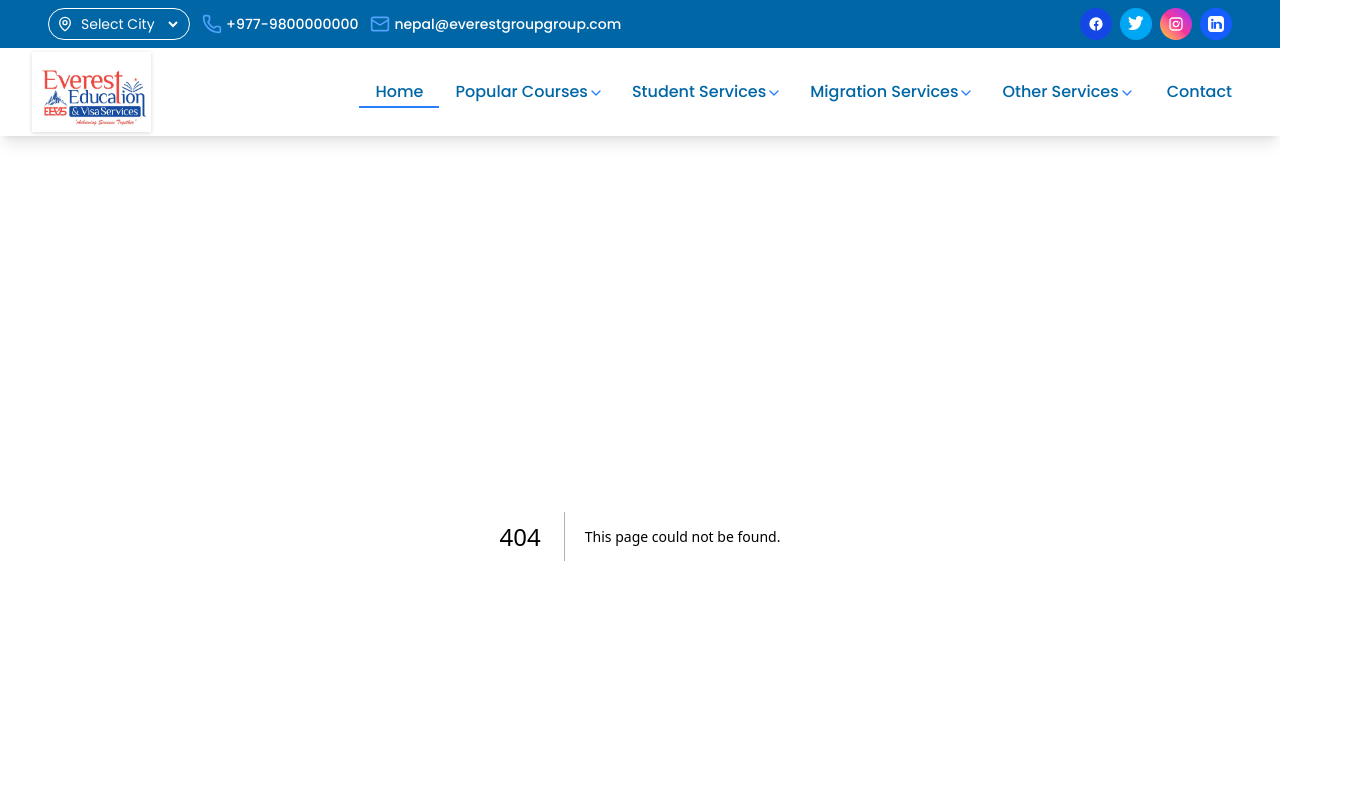
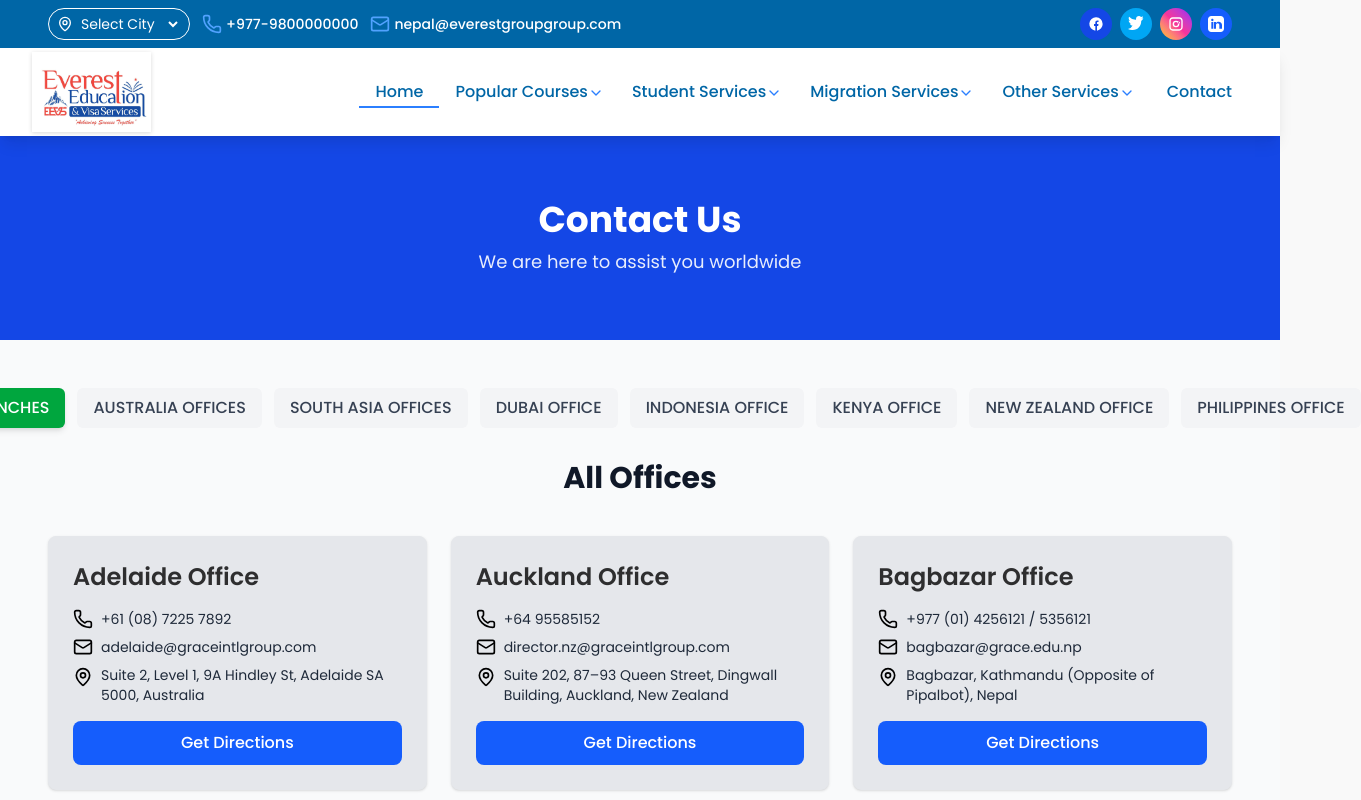
Before and after one commit to sunilkarki98/everest-landing-page, a Next.js app: page /contact in a window 1280 px wide. Before the commit this address had no page. Shown: the top 800 px of the page, 1361 px wide, since content can reach past the window. Built offline with nearby package versions, Linux system fonts and the light colour scheme.

Commit message:
4rth commit

```diff
--- /dev/null
+++ b/src/app/contact/page.tsx
@@ -0,0 +1,14 @@
+import Offices from "@/components/Offices";
+
+export default function Contact() {
+  return (
+    <main className="min-h-screen bg-gray-50">
+      <section className="w-full bg-blue-700 text-white py-16 text-center">
+        <h1 className="text-4xl font-bold">Contact Us</h1>
+        <p className="text-lg mt-2 opacity-90">We are here to assist you worldwide</p>
+      </section>
+
+      <Offices />
+    </main>
+  );
+}
--- a/src/app/globals.css
+++ b/src/app/globals.css
@@ -41,3 +41,11 @@ body {
 html {
   scroll-behavior: smooth;
 }
+
+.scrollbar-hide::-webkit-scrollbar {
+  display: none;
+}
+.scrollbar-hide {
+  -ms-overflow-style: none;
+  scrollbar-width: none;
+}
--- a/src/app/layout.tsx
+++ b/src/app/layout.tsx
@@ -2,6 +2,7 @@ import type { Metadata } from "next";
 import { Poppins } from "next/font/google";
 import "./globals.css";
 import Header from "@/components/Header"; // Import Header
+import FooterSection from "@/components/sections/FooterSection";
 
 // Load Poppins font
 const poppins = Poppins({
@@ -30,6 +31,7 @@ export default function RootLayout({
         <Header />
         {/* Page Content */}
         <main>{children}</main>
+        <FooterSection />
       </body>
     </html>
   );
--- a/src/app/page.tsx
+++ b/src/app/page.tsx
@@ -1,29 +1,18 @@
 
-"use client"
-import Header from "@/components/Header";
 import Hero from "@/components/Hero";
 import BlogSection from "@/components/sections/BlogSection";
 import ContactUs from "@/components/sections/ContactUs";
 import EmployeeSection from "@/components/sections/EmployeeSection";
 import FeaturedSection from "@/components/sections/FeaturedSection";
 import FeedbackSection from "@/components/sections/FeedbackSection";
-import FooterSection from "@/components/sections/FooterSection";
 import ServicesSection from "@/components/sections/ServicesSection";
 import WelcomeSection from "@/components/sections/WelcomeSection";
 import AssociatedUniversities from "@/components/sections/AssociatedUniversities";
-import { useEffect } from "react";
 import FaqSection from "@/components/sections/FaqSection";
 import BranchesMapSection from "@/components/sections/BranchesMapSection";
 
 export default function Page() {
   // In your layout or home page
-  useEffect(() => {
-    if (window.location.hash) {
-      const id = window.location.hash.replace("#", "");
-      const el = document.getElementById(id);
-      if (el) el.scrollIntoView({ behavior: "smooth" });
-    }
-  }, []);
 
   return (
     <>
@@ -39,8 +28,6 @@ export default function Page() {
       <AssociatedUniversities />
       <FaqSection />
       <ContactUs />
-      {/* Footer Section */}
-      <FooterSection />
     </>
   );
 }
--- a/src/components/Navbar.tsx
+++ b/src/components/Navbar.tsx
@@ -9,7 +9,7 @@ type MenuKey = "popular" | "student" | "migration" | "other";
 interface MenuItem {
   key: MenuKey;
   label: string;
-  href: string;
+  href: string | null;
   links: Array<{
     label: string;
     href: string;
@@ -28,7 +28,6 @@ export default function Navbar({
   className = "",
   logoSrc = "/images/logo.jpeg",
   logoAlt = "Everest Education",
-  brandName = "GRACE INTERNATIONAL",
 }: NavbarProps) {
   const [mobileOpen, setMobileOpen] = useState(false);
   const [dropdownOpen, setDropdownOpen] = useState<Record<MenuKey, boolean>>({
@@ -46,34 +45,19 @@ export default function Navbar({
     {
       key: "popular",
       label: "Popular Courses",
-      href: "#popular-courses",
+      href: null,
       links: [
-        {
-          label: "Business Studies",
-          href: "/courses/BusinessStudies",
-        },
-        {
-          label: "Health And Science",
-          href: "/courses/HealthAndScience",
-        },
-        {
-          label: "Information Technologies",
-          href: "/courses/InformationTechnologies",
-        },
-        {
-          label: "Engineering",
-          href: "/courses/Engineering",
-        },
-        {
-          label: "Trade Courses",
-          href: "/courses/TradeCourses",
-        },
+        { label: "Business Studies", href: "/courses/BusinessStudies" },
+        { label: "Health And Science", href: "/courses/HealthAndScience" },
+        { label: "Information Technologies", href: "/courses/InformationTechnologies" },
+        { label: "Engineering", href: "/courses/Engineering" },
+        { label: "Trade Courses", href: "/courses/TradeCourses" },
       ],
     },
     {
       key: "student",
       label: "Student Services",
-      href: "/services/student",
+      href: null,
       links: [
         { label: "Education Service", href: "/services/EducationalService" },
         { label: "Educational Partners", href: "/services/EducationalPartners" },
@@ -83,11 +67,11 @@ export default function Navbar({
     {
       key: "migration",
       label: "Migration Services",
-      href: "/services/migration",
+      href: null,
       links: [
         { label: "Student Visa/SC 500", href: "/migration/StudentVisa" },
         { label: "Visitor Visa/SC600", href: "/migration/VisitorVisa" },
-        { label: "TSS Visa/ SC 482", href: "/migration/TssVisa" },
+        { label: "TSS Visa/SC 482", href: "/migration/TssVisa" },
         { label: "Partner Visa", href: "/migration/PartnerVisa" },
         { label: "Skilled Work Regional Visa/SC 491", href: "/migration/RegionalWorkVisa" },
         { label: "Skilled Independent Visa", href: "/migration/IndependentVisa" },
@@ -101,7 +85,7 @@ export default function Navbar({
     {
       key: "other",
       label: "Other Services",
-      href: "/services/other",
+      href: null,
       links: [
         { label: "OSHC/OHVC", href: "/services/OshcOhvcServices" },
         { label: "NAATI/PTE", href: "/services/NaatiPteService" },
@@ -110,6 +94,7 @@ export default function Navbar({
     },
   ];
 
+  // --- Effects ---
   useEffect(() => {
     const handleClickOutside = (event: MouseEvent) => {
       if (navRef.current && !navRef.current.contains(event.target as Node)) {
@@ -117,12 +102,14 @@ export default function Navbar({
         setActiveDropdown(null);
       }
     };
+
     if (mobileOpen) {
       document.addEventListener("mousedown", handleClickOutside);
       document.body.style.overflow = "hidden";
     } else {
       document.body.style.overflow = "unset";
     }
+
     return () => {
       document.removeEventListener("mousedown", handleClickOutside);
       document.body.style.overflow = "unset";
@@ -147,10 +134,8 @@ export default function Navbar({
     return () => document.removeEventListener("keydown", handleEscape);
   }, []);
 
-  const toggleMobileMenu = useCallback(
-    () => setMobileOpen((prev) => !prev),
-    []
-  );
+  // --- Handlers ---
+  const toggleMobileMenu = useCallback(() => setMobileOpen((prev) => !prev), []);
 
   const toggleDropdown = useCallback((menu: MenuKey) => {
     setDropdownOpen((prev) => ({
@@ -173,6 +158,7 @@ export default function Navbar({
 
   const closeMobileMenu = useCallback(() => setMobileOpen(false), []);
 
+  // --- JSX ---
   return (
     <nav
       ref={navRef}
@@ -194,8 +180,10 @@ export default function Navbar({
                 height={50}
                 loading="eager"
               />
+              <span></span>
             </Link>
           </div>
+
           {/* Desktop Menu */}
           <div className="hidden lg:flex items-center h-full space-x-1">
             <Link href="/" className="px-4 py-2 font-medium relative group">
@@ -217,9 +205,9 @@ export default function Navbar({
                   />
                   <span className="absolute inset-x-0 bottom-1 h-0.5 bg-blue-500 scale-x-0 group-hover:scale-x-100 transition-transform origin-left"></span>
                 </button>
+
                 <div
-                  className={`absolute top-full left-0 bg-white text-primary shadow-xl rounded-lg mt-1 w-72 border border-gray-100 transition-all duration-200 origin-top
-                    ${
+                  className={`absolute top-full left-0 bg-white text-primary shadow-xl rounded-lg mt-1 w-72 border border-gray-100 transition-all duration-200 origin-top ${
                     activeDropdown === menu.key
                       ? "opacity-100 scale-100 translate-y-0"
                       : "opacity-0 scale-95 -translate-y-2 pointer-events-none"
@@ -228,12 +216,18 @@ export default function Navbar({
                   onMouseLeave={handleMouseLeave}
                 >
                   <div className="py-2">
+                    {menu.href ? (
                       <Link
                         href={menu.href}
                         className="block px-4 py-3 font-semibold text-blue-500 hover:bg-blue-50 border-b border-gray-100"
                       >
-                      View All {menu.label}
+                      {menu.label}
                       </Link>
+                    ) : (
+                      <span className="block px-4 py-3 font-semibold text-gray-400 border-b border-gray-100 cursor-not-allowed">
+                        {menu.label}
+                      </span>
+                    )}
                     {menu.links.map((item) => (
                       <Link
                         key={item.href}
@@ -253,10 +247,7 @@ export default function Navbar({
               </div>
             ))}
 
-            <Link
-              href="/contact"
-              className="px-4 py-2 font-medium relative group"
-            >
+            <Link href="/contact" className="px-4 py-2 font-medium relative group">
               Contact
               <span className="absolute inset-x-0 -bottom-0.5 h-0.75 bg-blue-500 scale-x-0 group-hover:scale-x-100 transition-transform origin-left"></span>
             </Link>
@@ -309,13 +300,19 @@ export default function Navbar({
                 }`}
               >
                 <div className="pl-4 py-2 space-y-1">
+                  {menu.href ? (
                     <Link
                       href={menu.href}
                       onClick={closeMobileMenu}
                       className="block py-2 px-4 text-sm font-medium text-blue-500 rounded-md hover:bg-blue-50"
                     >
-                    View All {menu.label}
+                    {menu.label}
                     </Link>
+                  ) : (
+                    <span className="block py-2 px-4 text-sm text-gray-400 rounded-md cursor-not-allowed">
+                      {menu.label}
+                    </span>
+                  )}
                   {menu.links.map((item) => (
                     <Link
                       key={item.href}
--- /dev/null
+++ b/src/components/Offices.tsx
@@ -0,0 +1,161 @@
+"use client";
+
+import { useState } from "react";
+import { motion, AnimatePresence } from "framer-motion";
+import { Phone, Mail, MapPin } from "lucide-react";
+
+type Office = {
+  id: number;
+  country: string;
+  title: string;
+  phone: string;
+  email: string;
+  address: string;
+  mapLink?: string;
+};
+
+const tabs = [
+  "ALL BRANCHES",
+  "AUSTRALIA OFFICES",
+  "SOUTH ASIA OFFICES",
+  "DUBAI OFFICE",
+  "INDONESIA OFFICE",
+  "KENYA OFFICE",
+  "NEW ZEALAND OFFICE",
+  "PHILIPPINES OFFICE",
+];
+
+const offices: Office[] = [
+  {
+    id: 1,
+    country: "AUSTRALIA OFFICES",
+    title: "Adelaide Office",
+    phone: "+61 (08) 7225 7892",
+    email: "adelaide@graceintlgroup.com",
+    address: "Suite 2, Level 1, 9A Hindley St, Adelaide SA 5000, Australia",
+  },
+  {
+    id: 2,
+    country: "NEW ZEALAND OFFICE",
+    title: "Auckland Office",
+    phone: "+64 95585152",
+    email: "director.nz@graceintlgroup.com",
+    address:
+      "Suite 202, 87–93 Queen Street, Dingwall Building, Auckland, New Zealand",
+  },
+  {
+    id: 3,
+    country: "SOUTH ASIA OFFICES",
+    title: "Bagbazar Office",
+    phone: "+977 (01) 4256121 / 5356121",
+    email: "bagbazar@grace.edu.np",
+    address: "Bagbazar, Kathmandu (Opposite of Pipalbot), Nepal",
+  },
+  {
+    id: 4,
+    country: "SOUTH ASIA OFFICES",
+    title: "Baglung Office",
+    phone: "+977 (068) 522667",
+    email: "baglung@grace.edu.np",
+    address: "Hanumandas Road, Next to Hotel Peace Palace, Baglung, Nepal",
+  },
+];
+
+export default function Offices() {
+  const [activeTab, setActiveTab] = useState<string>("ALL BRANCHES");
+
+  const normalize = (str: string) =>
+    str
+      .toLowerCase()
+      .replace(/offices?/, "")
+      .trim();
+
+  const filtered =
+    activeTab === "ALL BRANCHES"
+      ? offices
+      : offices.filter((o) => normalize(o.country) === normalize(activeTab));
+
+  return (
+    <section className="w-full py-12 px-4 md:px-8 lg:px-12 max-w-7xl mx-auto">
+      {/* Tabs */}
+      <div className="mb-8">
+        {/* allow horizontal scroll only on small/medium; visible (no scroll) on lg+ */}
+        <div className="overflow-x-auto lg:overflow-x-visible scrollbar-hide">
+          {/*
+            min-w-max lets the inner row be as wide as content on small screens (so it scrolls).
+            On large screens we force a larger min-width so tabs fit in one line without wrapping/scroll.
+            Adjust lg:min-w-[1100px] up/down if you add/remove tabs.
+          */}
+          <div className="flex justify-center items-center gap-3 min-w-max lg:min-w-[1100px] px-2">
+            {tabs.map((tab) => (
+              <button
+                key={tab}
+                onClick={() => setActiveTab(tab)}
+                className={`px-4 py-2 rounded-md text-base font-medium whitespace-nowrap transition-colors duration-200 ${
+                  activeTab === tab
+                    ? "bg-green-600 text-white shadow-md"
+                    : "bg-gray-100 text-gray-700 hover:bg-gray-200"
+                }`}
+              >
+                {tab}
+              </button>
+            ))}
+          </div>
+        </div>
+      </div>
+
+      {/* Heading */}
+      <h2 className="text-center text-3xl font-bold text-gray-900 mb-10">
+        {activeTab === "ALL BRANCHES" ? "All Offices" : activeTab}
+      </h2>
+
+      {/* Cards */}
+      <AnimatePresence mode="popLayout">
+        <motion.div
+          key={activeTab}
+          initial={{ opacity: 0, y: 15 }}
+          animate={{ opacity: 1, y: 0 }}
+          exit={{ opacity: 0, y: -15 }}
+          transition={{ duration: 0.3 }}
+          className="grid grid-cols-1 sm:grid-cols-2 lg:grid-cols-3 gap-6"
+        >
+          {filtered.map((office) => (
+            <motion.div
+              key={office.id}
+              whileHover={{ scale: 1.02 }}
+              className="bg-gray-200 border border-gray-200 rounded-lg p-6 shadow-sm hover:shadow-md transition-all duration-200 flex flex-col justify-between"
+            >
+              <div>
+                <h3 className="font-semibold text-2xl text-black/80 mb-4">
+                  {office.title}
+                </h3>
+
+                {/* Phone */}
+                <div className="flex items-center gap-2 mb-2 text-sm text-gray-800">
+                  <Phone className="w-5 h-5 text-black flex-shrink-0" />
+                  <span>{office.phone}</span>
+                </div>
+
+                {/* Email */}
+                <div className="flex items-center gap-2 mb-2 text-sm text-gray-800">
+                  <Mail className="w-5 h-5 text-black flex-shrink-0" />
+                  <span>{office.email}</span>
+                </div>
+
+                {/* Address */}
+                <div className="flex items-start gap-2 text-sm text-gray-800 mb-4">
+                  <MapPin className="w-5 h-5 text-black mt-0.5 flex-shrink-0" />
+                  <span>{office.address}</span>
+                </div>
+              </div>
+
+              <button className="mt-auto w-full bg-blue-600 hover:bg-blue-700 text-white py-2.5 rounded-lg font-medium transition-colors duration-200">
+                Get Directions
+              </button>
+            </motion.div>
+          ))}
+        </motion.div>
+      </AnimatePresence>
+    </section>
+  );
+}
--- a/src/components/sections/FooterSection.tsx
+++ b/src/components/sections/FooterSection.tsx
@@ -130,7 +130,7 @@ const FooterSection = () => {
       </div>
 
       <div className="border-t border-gray-700 mt-10 pt-4 text-center text-gray-400 text-sm">
-        Copyright © 2024. Grace International. All Rights Reserved.
+        Copyright © 2024. Everest Education Groups. All Rights Reserved.
       </div>
     </footer>
   );
```
Lines whose indentation alone changed are shown as unchanged.
